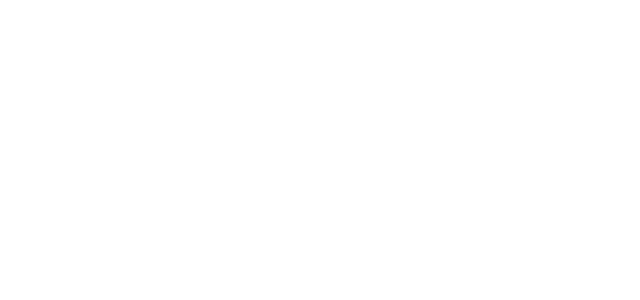
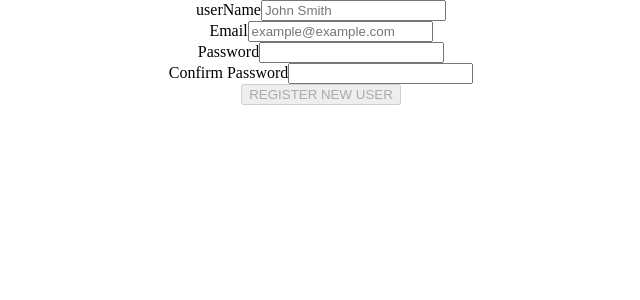
Before and after one commit to dzambr13/CoffeeMarketplaceFrontEnd, a React (Create React App) app in the folder client/: page /register in a window 1280 px wide. Before the commit this address had no page. Shown: the top 300 px of the page, without its empty margins (319-959 px from the left). Built offline with nearby package versions, Linux system fonts and the light colour scheme.

Commit message:
Register and SignIn User

```diff
--- a/client/package.json
+++ b/client/package.json
@@ -10,7 +10,7 @@
     "react": "^18.2.0",
     "react-dom": "^18.2.0",
     "react-router-dom": "^6.3.0",
-    "react-scripts": "^2.1.3"
+    "react-scripts": "^5.0.1"
   },
   "scripts": {
     "start": "react-scripts start",
--- a/client/src/App.js
+++ b/client/src/App.js
@@ -4,20 +4,27 @@
 import Home from "./pages/Home";
 import Shop from "./pages/Shop";
 import User from "./pages/User";
-import Auth from "./pages/Auth";
+import Register from "./pages/Register";
 import axios from "axios";
 import Nav from "./components/Nav";
+import SignIn from './pages/SignIn'
 
 export const App = () => {
+
+  const [authenticated, toggleAuthenticated] = useState(false)
+  const [user, setUser] = useState(null)
+
+
   return (
     <div className="App">
-      <header>{/* <Nav /> */}</header>
+      {/*<header> <Nav /> </header>*/}
       <main>
         <Routes>
           <Route path="/" element={<Home />} />
           <Route path="/shop" element={<Shop />} />
           <Route path="/user" element={<User />} />
-          <Route path="/auth" element={<Auth />} />
+          <Route path="/register" element={<Register />} />
+          <Route path="/signin" element={<SignIn setUser={setUser} toggleAuthenticated={toggleAuthenticated} />} />
         </Routes>
       </main>
     </div>
--- a/client/src/components/Login.jsx
+++ /dev/null
@@ -1,12 +0,0 @@
-const Login=()=>{
-
-    return (
-        <div>
-
-            <p> Login </p>
-
-        </div>
-    )
-}
-
-export default Login
--- a/client/src/components/SignUp.jsx
+++ /dev/null
@@ -1,52 +0,0 @@
-
-import { useState, useEffect } from "react";
-import axios from 'axios';
-
-const SignUp = () => {
-    const [signUp, setSignup] = useState([]);
-    const initialState = {
-        username: "",
-        email: "",
-        firstName: "",
-        lastName: "",
-        password: "",
-        location: ""
-    }
-
-    return (
-        //Conditionally render roaster or member singup
-        <div>Sign Up</div>
-    )
-}
-
-
-/*
-const [formState, setFormState] = useState([]);
-
-useEffect(()=> {
-    const getSignup = async () => {
-        try{
-            let res = await axios.get("http://localhost:3001/"); //complete route based on condition member/roaster
-            setSignup(res.data)
-        } catch (error) {
-            throw error;
-        }
-    };
-    getSignup();
-}, []);
-
-const handleChange = event =>{
-    setFormState({...formState, [event.target.id]: event.target.value});
-}
-
-const handleSubmit = async (event) => {
-    event.preventDefault();
-
-    let res = await axios.post("http://localhost:3001/", formState);
-    console.log(res)
-    setFormState(initialState)
-}
-
-*/
-
-export default SignUp;
--- a/client/src/pages/Auth.js
+++ /dev/null
@@ -1,19 +0,0 @@
-import { Link } from "react-router-dom";
-import SignUp from "../components/SignUp";
-import Login from "../components/Login";
-
-const Auth = () => {
-  return (
-    <div className="auth">
-      <p>Auth</p>
-      <Link to="/">Home</Link>
-      <div>
-        <SignUp />
-        <Login />
-      </div>
-
-    </div>
-  );
-};
-
-export default Auth;
--- a/client/src/pages/Home.js
+++ b/client/src/pages/Home.js
@@ -10,7 +10,7 @@
             <p> HOME </p>
             <Link to='/user'> user </Link>
             <Link to='/shop'> shop </Link>
-            <Link to='/auth'> auth </Link>
+            <Link to='/register'> REGISTER PAGE </Link>
 
             <div>
                 <Search/>
--- /dev/null
+++ b/client/src/pages/Register.js
@@ -0,0 +1,98 @@
+import {useState} from 'react'
+import {RegisterUser} from '../services/Auth'
+import {useNavigate} from 'react-router-dom'
+
+const Register = () => {
+
+  let navigate=useNavigate()
+
+  const [formValues, setFormValues] = useState({
+    userName: '',
+    email: '',
+    password: '',
+    confirmPassword: ''
+  })
+
+  const handleChange = (e) => {
+    setFormValues({ ...formValues, [e.target.name]: e.target.value })
+  }
+
+  const handleSubmit = async (e) => {
+    e.preventDefault()
+    await RegisterUser({
+      userName:formValues.userName,
+      email:formValues.email,
+      password:formValues.password
+    })
+    setFormValues({
+      userName:'',
+      email:'',
+      password:'',
+      confirmPassword:''
+    })
+    navigate('/signin')
+  }
+
+  return (
+    <div className="signin col">
+      <div className="card-overlay centered">
+        <form className="col" onSubmit={handleSubmit}>
+          <div className="input-wrapper">
+            <label htmlFor="name">userName</label>
+            <input
+              onChange={handleChange}
+              name="userName"
+              type="text"
+              placeholder="John Smith"
+              value={formValues.userName}
+              required
+            />
+          </div>
+          <div className="input-wrapper">
+            <label htmlFor="email">Email</label>
+            <input
+              onChange={handleChange}
+              name="email"
+              type="email"
+              placeholder="example@example.com"
+              value={formValues.email}
+              required
+            />
+          </div>
+
+          <div className="input-wrapper">
+            <label htmlFor="password">Password</label>
+            <input
+              onChange={handleChange}
+              type="password"
+              name="password"
+              value={formValues.password}
+              required
+            />
+          </div>
+          <div className="input-wrapper">
+            <label htmlFor="confirmPassword">Confirm Password</label>
+            <input
+              onChange={handleChange}
+              type="password"
+              name="confirmPassword"
+              value={formValues.confirmPassword}
+              required
+            />
+          </div>
+          <button
+            disabled={
+              !formValues.email ||
+              (!formValues.password &&
+                formValues.confirmPassword === formValues.password)
+            }
+          >
+            REGISTER NEW USER
+          </button>
+        </form>
+      </div>
+    </div>
+  )
+}
+
+export default Register
--- /dev/null
+++ b/client/src/pages/SignIn.js
@@ -0,0 +1,59 @@
+import {useState} from 'react'
+import {SignInUser} from '../services/Auth'
+import {useNavigate} from 'react-router-dom'
+
+const SignIn = ({toggleAuthenticated, setUser}) => {
+
+  const navigate=useNavigate()
+  const [formValues, setFormValues] = useState({ email: '', password: '' })
+
+  const handleChange = (e) => {
+    setFormValues({ ...formValues, [e.target.name]: e.target.value })
+  }
+  const handleSubmit = async (e) => {
+    e.preventDefault()
+    const payload=await SignInUser(formValues)
+    setFormValues({
+      email:'',
+      password:'',
+    })
+    setUser(payload)
+    toggleAuthenticated(true)
+    navigate('/')
+  }
+
+  return (
+    <div className="signin col">
+      <div className="card-overlay centered">
+        <form className="col" onSubmit={handleSubmit}>
+          <div className="input-wrapper">
+            <label htmlFor="email">Email</label>
+            <input
+              onChange={handleChange}
+              name="email"
+              type="email"
+              placeholder="example@example.com"
+              value={formValues.email}
+              required
+            />
+          </div>
+          <div className="input-wrapper">
+            <label htmlFor="password">Password</label>
+            <input
+              onChange={handleChange}
+              type="password"
+              name="password"
+              value={formValues.password}
+              required
+            />
+          </div>
+          <button disabled={!formValues.email || !formValues.password}>
+            Sign In
+          </button>
+        </form>
+      </div>
+    </div>
+  )
+}
+
+export default SignIn
--- /dev/null
+++ b/client/src/services/Auth.js
@@ -0,0 +1,23 @@
+import Client from './api'
+
+export const SignInUser = async (data) => {
+  try{
+    const res = await Client.post('/auth/login', data)
+    localStorage.setItem('token',res.data.token)
+    return res.data.user
+  }catch(error){throw error}
+}
+
+export const RegisterUser = async (data) => {
+  try{
+    const res=await Client.post('/auth/register',data)
+    return res.data
+  }catch(error){throw error}
+}
+
+export const CheckSession = async () => {
+  try{
+    const res=await Client.get('/auth/session')
+    return res.data
+  }catch(error){throw error}
+}
--- /dev/null
+++ b/client/src/services/api.js
@@ -0,0 +1,16 @@
+import Axios from 'axios'
+export const BASE_URL = 'http://localhost:3001'
+const Client = Axios.create({ baseURL: BASE_URL })
+
+Client.interceptors.request.use(
+    (config)=>{
+        const token=localStorage.getItem('token')
+        if(token){
+            config.headers['authorization']=`Bearer ${token}`
+        }
+        return config
+    },
+    (error)=>Promise.reject(error)
+)
+
+export default Client
```
Also changed, not shown: client/src/services/PostServices.js (added, +8 -0 lines).
